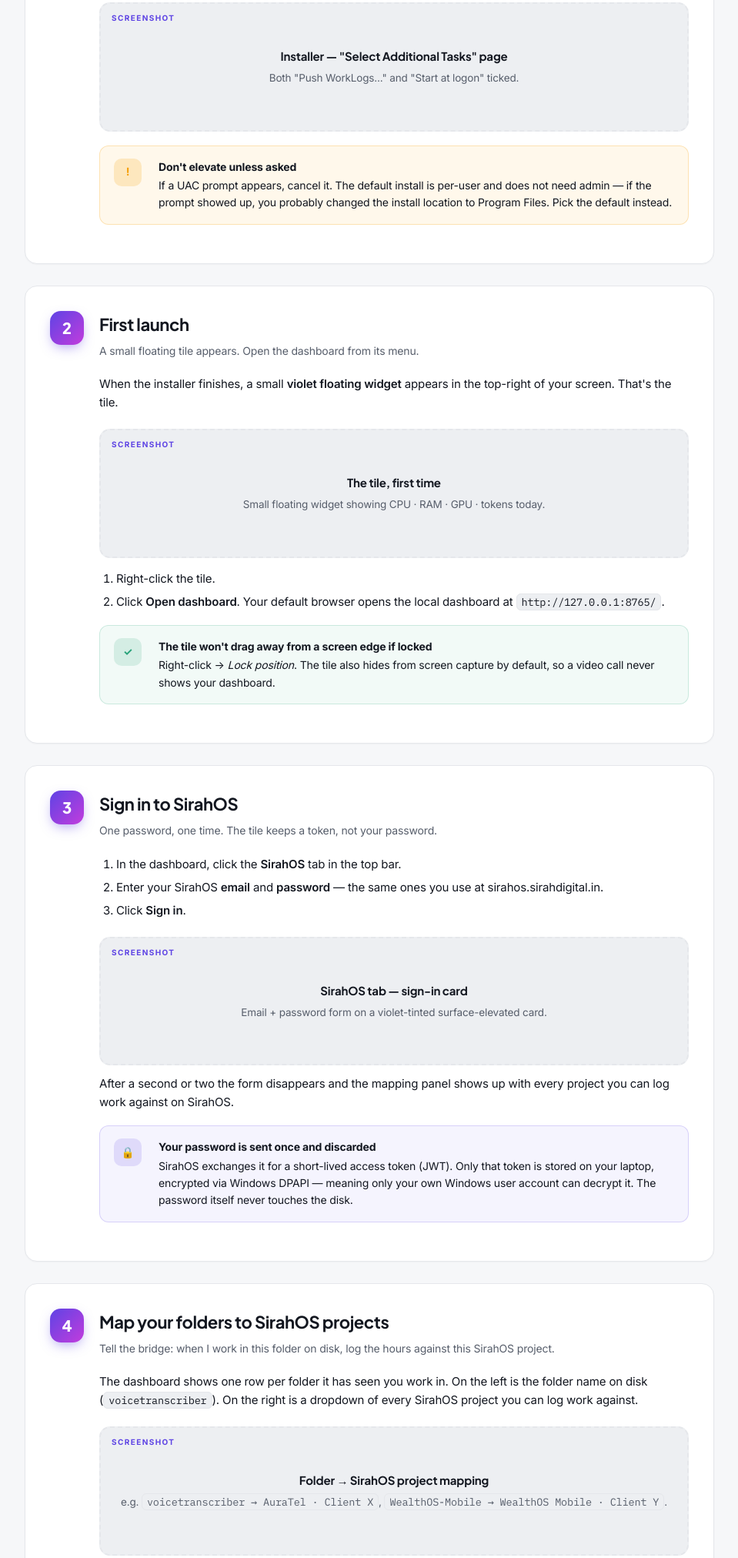
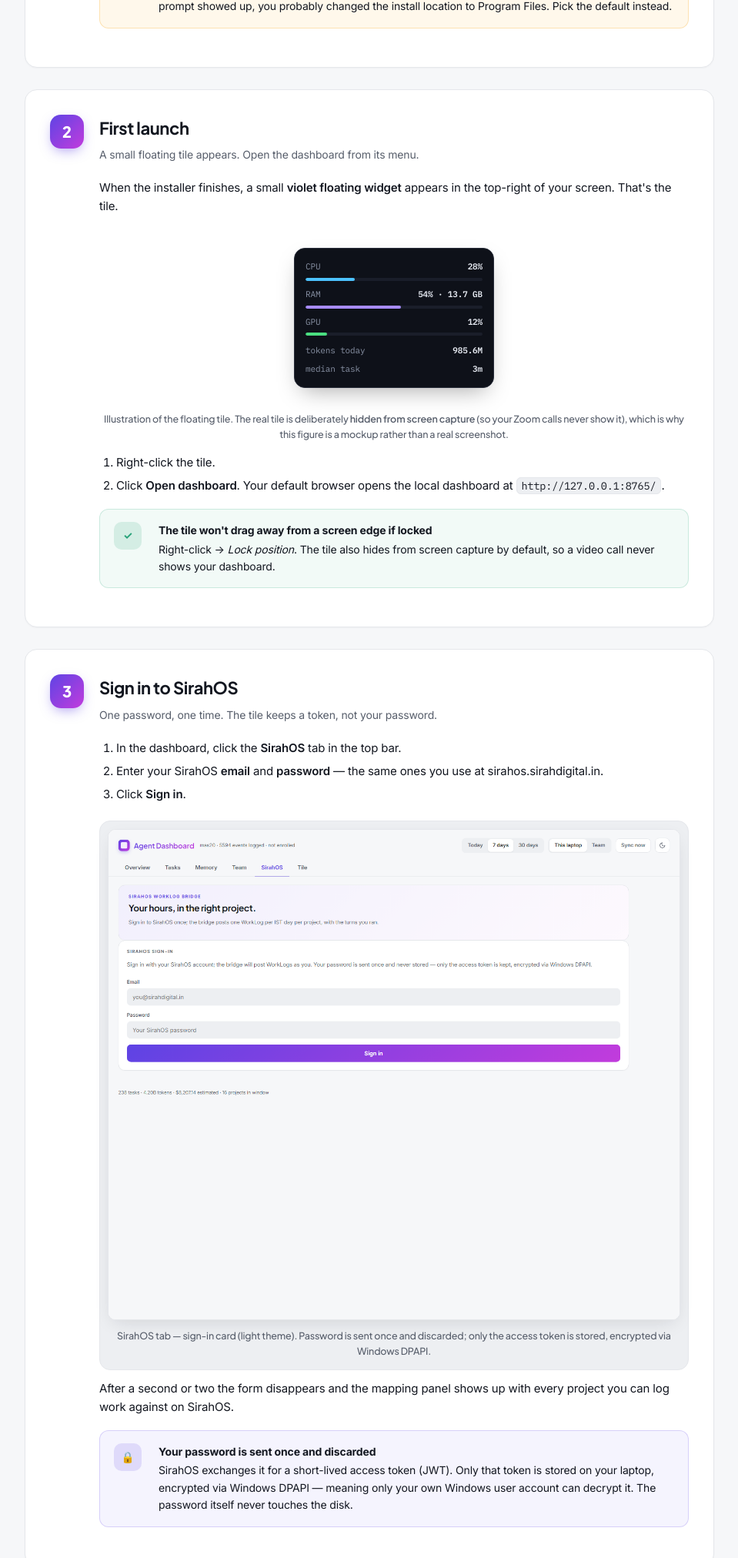
Before and after one commit to samad-web/memory_analyzer, a plain HTML site: page build-docs/install-guide/install-guide.html in a window 1280 px wide. Shown: the part 2572-4596 px from the top of the page at 77% size, without its empty margins (160-1119 px from the left). Drawn offline with Linux system fonts and the light colour scheme.

Commit message:
docs: real captured screenshots in the install guide
Replace the dashed placeholders with six captured PNGs produced from
the running dashboard against the author's real event log (234 tasks,
4.19B tokens, 16 projects):

  - dashboard-overview-dark.png / -light.png: the Overview tab in both
    themes, so the install guide can show the viewer their choice.
  - dashboard-sirahos-dark.png / -light.png: SirahOS tab mid-flow
    (sign-in card with the DPAPI blurb).
  - dashboard-memory-dark.png: the memory search table filled with
    real "what past turns did" rows.
  - dashboard-tile-dark.png: the Tile tab (Appearance / Behaviour /
    Notifications sections).

The floating tile widget itself is not captured as a real screenshot:
on this project it runs with WDA_EXCLUDEFROMCAPTURE
(`hide_from_capture: true` in config.json) so the OS deliberately
blanks it in screen captures -- which is the right behaviour (a
teammate's Zoom call never shows the tile), but means the capture
would always show the window underneath. Replaced the placeholder
with an inline SVG/HTML mockup that reads honestly as an
illustration, with a figcaption explaining why.

Co-Authored-By: Claude Opus 4.7 <noreply@anthropic.com>

```diff
--- a/build-docs/install-guide/install-guide.html
+++ b/build-docs/install-guide/install-guide.html
@@ -198,35 +198,65 @@
     font-size: 13.5px;
   }
 
-  /* ------- screenshot placeholder ------- */
-  .screenshot {
+  /* ------- real screenshots ------- */
+  figure.shot {
     margin: 22px 0 6px;
     background: hsl(var(--muted));
-    border: 2px dashed hsl(var(--border));
+    border: 1px solid hsl(var(--border));
     border-radius: 14px;
-    padding: 56px 24px;
+    padding: 10px 10px 14px;
     text-align: center;
+  }
+  figure.shot img {
+    display: block;
+    width: 100%;
+    height: auto;
+    border-radius: 10px;
+    border: 1px solid hsl(var(--border));
+    box-shadow: 0 8px 24px -8px hsl(var(--foreground) / 0.15);
+    background: hsl(var(--card));
+  }
+  figure.shot figcaption {
+    margin-top: 10px;
+    font-size: 12.5px;
     color: hsl(var(--muted-foreground));
-    font-size: 13.5px;
-    position: relative;
+    font-family: "Plus Jakarta Sans", sans-serif;
+    font-weight: 500;
   }
-  .screenshot::before {
-    content: "SCREENSHOT";
-    position: absolute;
-    top: 10px; left: 14px;
-    font-size: 10px;
-    letter-spacing: 0.14em;
-    font-weight: 700;
-    color: hsl(var(--primary));
+  /* Side-by-side pair for showing light + dark */
+  .shot-pair {
+    display: grid;
+    grid-template-columns: 1fr 1fr;
+    gap: 14px;
+    margin: 22px 0 6px;
   }
-  .screenshot b {
-    display: block;
-    color: hsl(var(--foreground));
-    font-size: 15px;
-    margin-bottom: 6px;
-    font-family: "Plus Jakarta Sans", sans-serif;
-    font-weight: 700;
+  .shot-pair figure.shot { margin: 0; }
+  @media (max-width: 720px) {
+    .shot-pair { grid-template-columns: 1fr; }
   }
+  /* An illustrative mockup of the tile widget (hidden from screen capture
+     by design, so a real screenshot is impossible). */
+  .tile-mock {
+    display: inline-block;
+    width: 260px;
+    border-radius: 14px;
+    padding: 12px 14px;
+    background: #0e1119;
+    color: #e6eaf2;
+    text-align: left;
+    font-family: "IBM Plex Mono", monospace;
+    font-size: 11px;
+    box-shadow: 0 12px 30px -10px rgba(0,0,0,0.35);
+    border: 1px solid #262b38;
+  }
+  .tile-mock .row { display: flex; justify-content: space-between; align-items: center; padding: 3px 0; }
+  .tile-mock .label { color: #8a93a6; }
+  .tile-mock .val { font-weight: 600; font-variant-numeric: tabular-nums; }
+  .tile-mock .bar { height: 4px; background: #1a1e2a; border-radius: 2px; margin: 2px 0 6px; overflow: hidden; }
+  .tile-mock .bar > span { display: block; height: 100%; border-radius: 2px; }
+  .tile-mock .cpu > span { width: 28%; background: #4cc2ff; }
+  .tile-mock .ram > span { width: 54%; background: #a78bfa; }
+  .tile-mock .gpu > span { width: 12%; background: #4ade80; }
 
   /* ------- callouts ------- */
   .callout {
@@ -483,9 +513,14 @@
         Click <strong>More info</strong>, then <strong>Run anyway</strong>.</li>
   </ol>
 
-  <div class="screenshot">
-    <b>SmartScreen dialog</b>
-    “Windows protected your PC” → “More info” link → “Run anyway” button
+  <div class="callout warn">
+    <span class="icon">!</span>
+    <div>
+      <b>SmartScreen dialog looks like this</b>
+      "Windows protected your PC" — click the <strong>More info</strong>
+      link in that dialog, then <strong>Run anyway</strong>. Windows
+      remembers your decision; the warning does not come back next time.
+    </div>
   </div>
 
   <ol start="4">
@@ -506,10 +541,6 @@
         sign-in</strong> option ticked and click <strong>Finish</strong>.</li>
   </ol>
 
-  <div class="screenshot">
-    <b>Installer — "Select Additional Tasks" page</b>
-    Both "Push WorkLogs..." and "Start at logon" ticked.
-  </div>
 
   <div class="callout warn">
     <span class="icon">!</span>
@@ -534,10 +565,23 @@
     appears in the top-right of your screen. That's the tile.
   </p>
 
-  <div class="screenshot">
-    <b>The tile, first time</b>
-    Small floating widget showing CPU · RAM · GPU · tokens today.
-  </div>
+  <figure class="shot" style="background:transparent;border:0;padding:0">
+    <div style="display:flex; justify-content:center; padding:20px">
+      <div class="tile-mock" aria-label="Illustration of the Memory Analyzer tile">
+        <div class="row"><span class="label">CPU</span><span class="val">28%</span></div>
+        <div class="bar cpu"><span></span></div>
+        <div class="row"><span class="label">RAM</span><span class="val">54% · 13.7 GB</span></div>
+        <div class="bar ram"><span></span></div>
+        <div class="row"><span class="label">GPU</span><span class="val">12%</span></div>
+        <div class="bar gpu"><span></span></div>
+        <div class="row" style="margin-top:8px"><span class="label">tokens today</span><span class="val">985.6M</span></div>
+        <div class="row"><span class="label">median task</span><span class="val">3m</span></div>
+      </div>
+    </div>
+    <figcaption>Illustration of the floating tile. The real tile is deliberately
+      <strong>hidden from screen capture</strong> (so your Zoom calls never show it),
+      which is why this figure is a mockup rather than a real screenshot.</figcaption>
+  </figure>
 
   <ol>
     <li>Right-click the tile.</li>
@@ -570,10 +614,11 @@
     <li>Click <strong>Sign in</strong>.</li>
   </ol>
 
-  <div class="screenshot">
-    <b>SirahOS tab — sign-in card</b>
-    Email + password form on a violet-tinted surface-elevated card.
-  </div>
+  <figure class="shot">
+    <img src="assets/screenshots/dashboard-sirahos-light.png"
+         alt="The SirahOS tab in light mode, showing the sign-in card.">
+    <figcaption>SirahOS tab — sign-in card (light theme). Password is sent once and discarded; only the access token is stored, encrypted via Windows DPAPI.</figcaption>
+  </figure>
 
   <p>
     After a second or two the form disappears and the mapping panel shows up
@@ -607,11 +652,11 @@
     right is a dropdown of every SirahOS project you can log work against.
   </p>
 
-  <div class="screenshot">
-    <b>Folder → SirahOS project mapping</b>
-    e.g. <code>voicetranscriber → AuraTel · Client X</code>,
-    <code>WealthOS-Mobile → WealthOS Mobile · Client Y</code>.
-  </div>
+  <figure class="shot">
+    <img src="assets/screenshots/dashboard-sirahos-dark.png"
+         alt="The SirahOS tab after sign-in, showing the folder-to-project mapping panel.">
+    <figcaption>SirahOS tab after sign-in — one row per folder, dropdown of SirahOS projects on the right, with a <em>Save mapping</em> and <em>Push now</em> button below.</figcaption>
+  </figure>
 
   <ol>
     <li>For each folder you care about, pick the matching SirahOS project
@@ -650,11 +695,6 @@
         turns you ran.</li>
   </ol>
 
-  <div class="screenshot">
-    <b>SirahOS WorkLogs — your entries</b>
-    One entry per day per project, "N Claude Code turns, Xh Ym total",
-    followed by a short bullet list of what you asked each turn.
-  </div>
 
   <div class="callout note">
     <span class="icon">i</span>
@@ -777,11 +817,28 @@
     </tbody>
   </table>
 
-  <div class="screenshot">
-    <b>The dashboard — Overview</b>
-    Hero header, six stat tiles, trend chart, token-by-model donut.
-    Light and dark themes both supported via the toggle in the top bar.
+  <div class="shot-pair">
+    <figure class="shot">
+      <img src="assets/screenshots/dashboard-overview-dark.png"
+           alt="Memory Analyzer dashboard, Overview tab, dark theme.">
+      <figcaption>Overview tab — dark theme</figcaption>
+    </figure>
+    <figure class="shot">
+      <img src="assets/screenshots/dashboard-overview-light.png"
+           alt="Memory Analyzer dashboard, Overview tab, light theme.">
+      <figcaption>Overview tab — light theme</figcaption>
+    </figure>
   </div>
+  <figure class="shot">
+    <img src="assets/screenshots/dashboard-memory-dark.png"
+         alt="Memory Analyzer dashboard, Memory tab, dark theme.">
+    <figcaption>Memory tab — search what past turns did, across every project.</figcaption>
+  </figure>
+  <figure class="shot">
+    <img src="assets/screenshots/dashboard-tile-dark.png"
+         alt="Memory Analyzer dashboard, Tile tab, dark theme.">
+    <figcaption>Tile tab — appearance, behaviour, notification settings for the floating widget.</figcaption>
+  </figure>
 
   <div class="callout note">
     <span class="icon">🌓</span>
```
Also changed, not shown: build-docs/install-guide/assets/screenshots/dashboard-memory-dark.png (added), build-docs/install-guide/assets/screenshots/dashboard-overview-dark.png (added), build-docs/install-guide/assets/screenshots/dashboard-overview-light.png (added), build-docs/install-guide/assets/screenshots/dashboard-sirahos-dark.png (added), build-docs/install-guide/assets/screenshots/dashboard-sirahos-light.png (added), build-docs/install-guide/assets/screenshots/dashboard-tile-dark.png (added).
